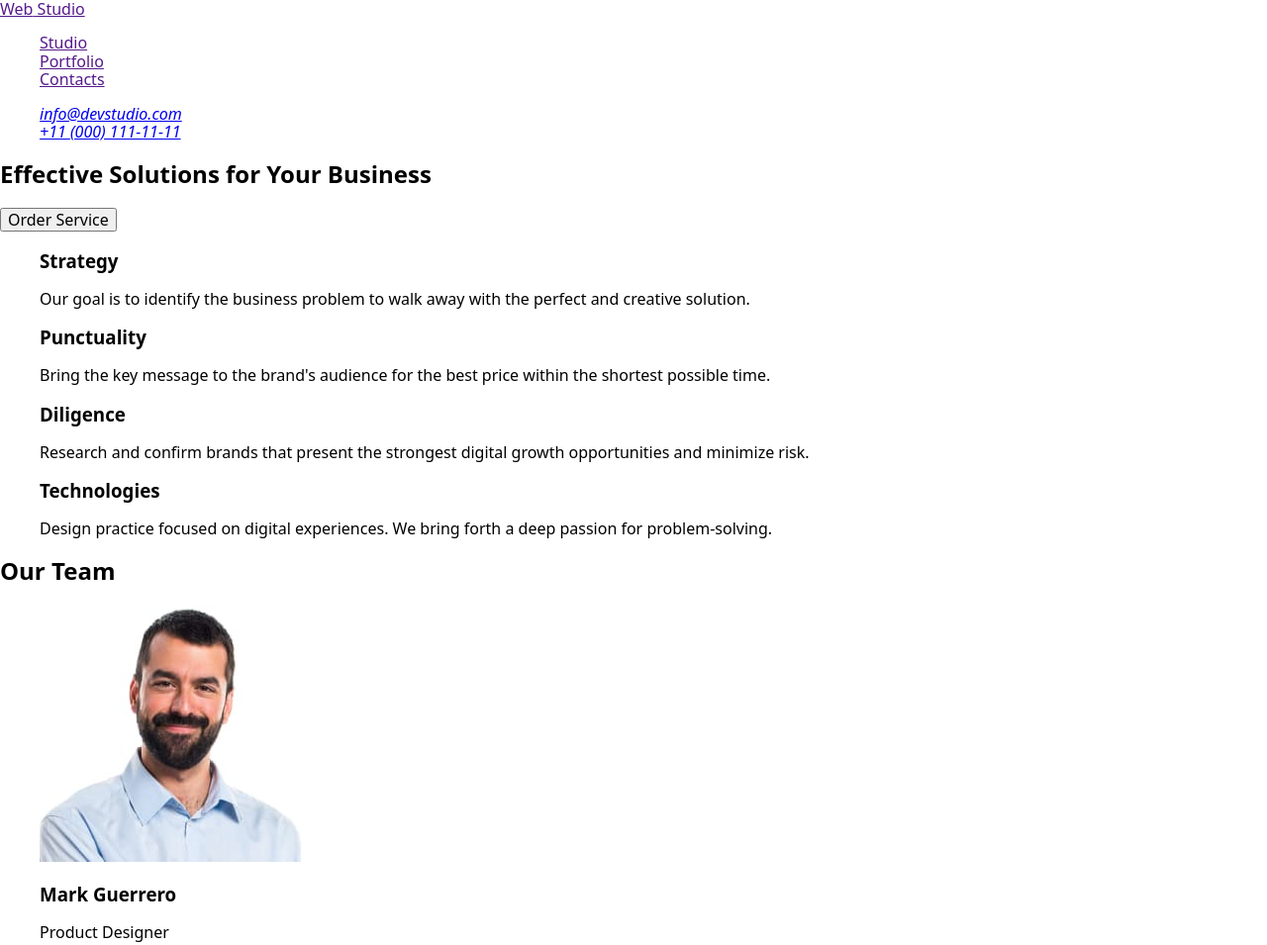
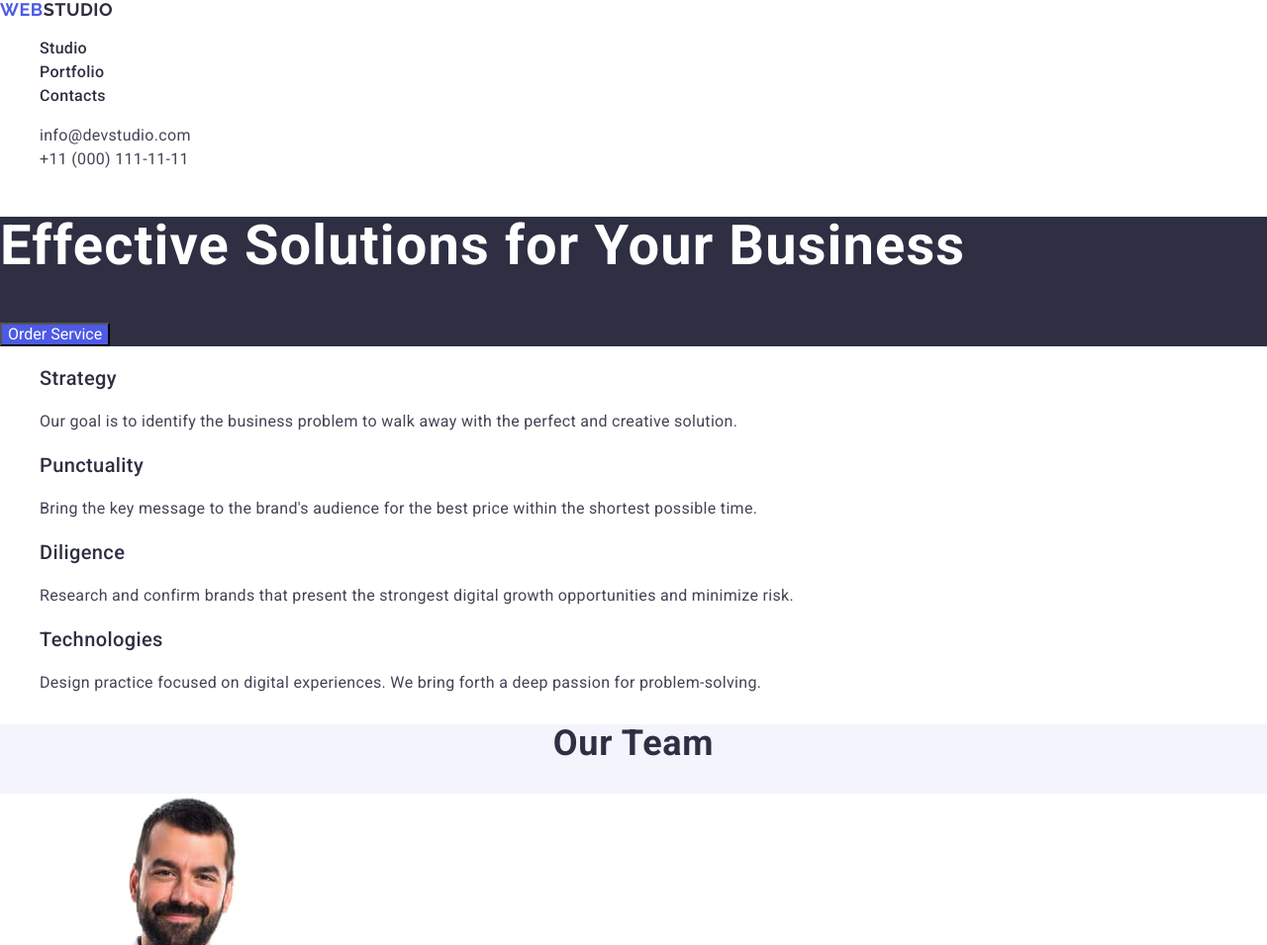
Before and after one commit to JConstantineless/goit-markup-hw-02, a plain HTML site: page index.html in a window 1280 px wide. Shown: the top 955 px of the page at 99% size. Drawn offline with nearby package versions, Linux system fonts and the light colour scheme.

Commit message:
Add basic slyles into styles.css

```diff
--- a/css/styles.css
+++ b/css/styles.css
@@ -1,15 +1,15 @@
 /* =============  ============= */
+/* ================ / ================ */
 
 /* ============= VARIABLES ============= */
 :root {
-  --primary-color: #ffffff;
-  --secondary-color: #111111;
-  --accent: #4d5ae5;
+  --primary-color: #2e2f42;
+  --secondary-color: #434455;
+  --accent-color: #4d5ae5;
 }
 /* ============= /VARIABLES ============= */
 
 /* ============= COMMON STYLES ============= */
-
 .link {
   text-decoration: none;
 }
@@ -21,3 +21,185 @@
 button {
   cursor: pointer;
 }
+
+body {
+  font-family: 'Roboto', sans-serif;
+  background-color: #fff;
+}
+
+/* ============= /COMMON STYLES ============= */
+
+/* ================ COMPONENTS ================ */
+.secton-title {
+  font-size: 36px;
+  font-weight: 700;
+  line-height: 1.11;
+  letter-spacing: 0.02em;
+  text-transform: capitalize;
+  text-align: center;
+  color: var(--primary-color);
+}
+/* ================ /COMPONENTS ================ */
+
+/* ============= PAGE HEADER ============= */
+
+.logo-link-accent {
+  font-family: Raleway;
+  font-size: 18px;
+  font-weight: 700;
+  line-height: 1.16;
+  letter-spacing: 0.03em;
+  text-transform: uppercase;
+  color: var(--accent-color);
+}
+
+.logo-link {
+  font-family: Raleway;
+  font-size: 18px;
+  font-weight: 700;
+  line-height: 1.16x;
+  letter-spacing: 0.03em;
+  text-transform: uppercase;
+  color: var(--primary-color);
+}
+
+.menu-link {
+  font-size: 16px;
+  font-weight: 500;
+  line-height: 1.5;
+  letter-spacing: 0.02em;
+  color: var(--primary-color);
+}
+
+.menu-link:hover,
+.menu-link:focus {
+  color: #404bbf;
+}
+
+.contacts-link {
+  font-size: 16px;
+  font-weight: 400;
+  font-style: normal;
+  line-height: 1.5;
+  letter-spacing: 0.02em;
+  color: var(--secondary-color);
+}
+
+.contacts-link:hover,
+.contacts-link:focus {
+  color: #404bbf;
+}
+/* ================ /PAGE HEADER ================ */
+
+/* ================ HERO ================ */
+.hero {
+  background-color: var(--primary-color);
+}
+
+.main-title {
+  font-size: 56px;
+  font-weight: 700;
+  line-height: 1.07;
+  letter-spacing: 0.02em;
+  color: #fff;
+}
+
+.order-service-button {
+  color: #fff;
+  background-color: var(--accent-color);
+  font-family: inherit;
+}
+
+.order-service-button:hover,
+.order-service-button:focus {
+  background-color: #404bbf;
+}
+/* ================ /HERO ================ */
+
+/* ================ ADVANTAGES ================ */
+
+.advantages-list-title {
+  font-size: 20px;
+  font-weight: 500;
+  line-height: 1.2;
+  letter-spacing: 0.02em;
+  color: var(--primary-color);
+}
+
+.advantages-list-text {
+  font-size: 16px;
+  line-height: 1.5;
+  letter-spacing: 0.02em;
+  color: var(--secondary-color);
+}
+/* ================ /ADVANTAGES ================ */
+
+/* ================ TEAM ================ */
+
+.team {
+  background-color: #f4f4fd;
+}
+
+.team-list {
+  background-color: #fff;
+}
+
+.team-list-title {
+  font-size: 20px;
+  font-weight: 500;
+  line-height: 1.2;
+  letter-spacing: 0.02em;
+  color: var(--primary-color);
+}
+
+.team-list-text {
+  font-size: 16px;
+  line-height: 1.5;
+  letter-spacing: 0.02em;
+  color: var(--secondary-color);
+}
+/* ================ /TEAM ================ */
+
+/* ================ PORTFOLIO ================ */
+
+.portfolio-list-title {
+  font-size: 20px;
+  font-weight: 500;
+  line-height: 1.2;
+  letter-spacing: 0.02em;
+  color: var(--primary-color);
+}
+
+.portfolio-list-text {
+  font-size: 16px;
+  line-height: 1.5;
+  letter-spacing: 0.02em;
+  color: var(--secondary-color);
+}
+
+/* ================ /PORTFOLIO ================ */
+
+/* ================ FOOTER ================ */
+
+.page-footer {
+  background-color: var(--primary-color);
+}
+
+.page-footer-logo-link {
+  font-family: Raleway;
+  font-size: 18px;
+  font-weight: 700;
+  line-height: 1.16;
+  letter-spacing: 0.03em;
+  text-transform: uppercase;
+  color: #f4f4fd;
+}
+
+.page-footer-text {
+  font-size: 16px;
+  line-height: 1.5;
+  letter-spacing: 0.02em;
+  color: #f4f4fd;
+}
+
+/* ================ /FOOTER ================ */
--- a/index.html
+++ b/index.html
@@ -20,30 +20,30 @@
     <!-- PAGE HEADER -->
     <header class="page-header">
       <nav class="navigation">
-        <a class="logo-link" href=""
-          ><span class="logo-accent-color">Web</span> Studio</a
+        <a class="logo-link link" href=""
+          ><span class="logo-link-accent">Web</span>Studio</a
         >
         <ul class="menu list">
           <li class="menu-item">
-            <a class="menu-link" href="">Studio</a>
+            <a class="menu-link link" href="./index.html">Studio</a>
           </li>
           <li class="menu-item">
-            <a class="menu-link" href="">Portfolio</a>
+            <a class="menu-link link" href="">Portfolio</a>
           </li>
           <li class="menu-item">
-            <a class="menu-link" href="">Contacts</a>
+            <a class="menu-link link" href="">Contacts</a>
           </li>
         </ul>
       </nav>
       <address class="contacts">
         <ul class="contacts-list list">
           <li class="contacts-list-item">
-            <a class="contacts-link" href="mailto:info@devstudio.com"
+            <a class="contacts-link link" href="mailto:info@devstudio.com"
               >info@devstudio.com</a
             >
           </li>
           <li class="contacts-list-item">
-            <a class="contacts-link" href="tel:+110001111111"
+            <a class="contacts-link link" href="tel:+110001111111"
               >+11 (000) 111-11-11</a
             >
           </li>
@@ -51,13 +51,15 @@
       </address>
     </header>
     <main class="page-main">
-      <section class="hero-section">
-        <!-- HERO SECTION -->
+      <section class="hero">
+        <!-- HERO  -->
         <h1 class="main-title">Effective Solutions for Your Business</h1>
-        <button type="button">Order Service</button>
+        <button class="order-service-button" type="button">
+          Order Service
+        </button>
       </section>
       <!-- ADVANTAGES -->
-      <section class="advantages-section">
+      <section class="advantages">
         <ul class="advantages-list list">
           <li class="advantages-list-item">
             <h3 class="advantages-list-title">Strategy</h3>
@@ -90,8 +92,8 @@
         </ul>
       </section>
       <!-- TEAM -->
-      <section class="team-section">
-        <h2 class="team-title">Our Team</h2>
+      <section class="team">
+        <h2 class="secton-title">Our Team</h2>
         <ul class="team-list list">
           <li class="team-list-item">
             <img
@@ -139,9 +141,9 @@
           </li>
         </ul>
       </section>
-      <section class="portfolio-section">
+      <section class="portfolio">
         <!-- PORTFOLIO -->
-        <h2 class="portfolio-title">Our Portfolio</h2>
+        <h2 class="secton-title">Our Portfolio</h2>
         <ul class="portfolio-list list">
           <li class="portfolio-list-item">
             <img
@@ -214,10 +216,10 @@
     </main>
     <!-- PAGE FOOTER -->
     <footer class="page-footer">
-      <a class="logo-link" href=""
-        ><span class="logo-accent-color">Web</span> Studio</a
+      <a class="page-footer-logo-link link" href=""
+        ><span class="logo-link-accent">Web</span>Studio</a
       >
-      <p class="footer-text">
+      <p class="page-footer-text">
         Increase the flow of customers and sales for your business with digital
         marketing & growth solutions.
       </p>
```
